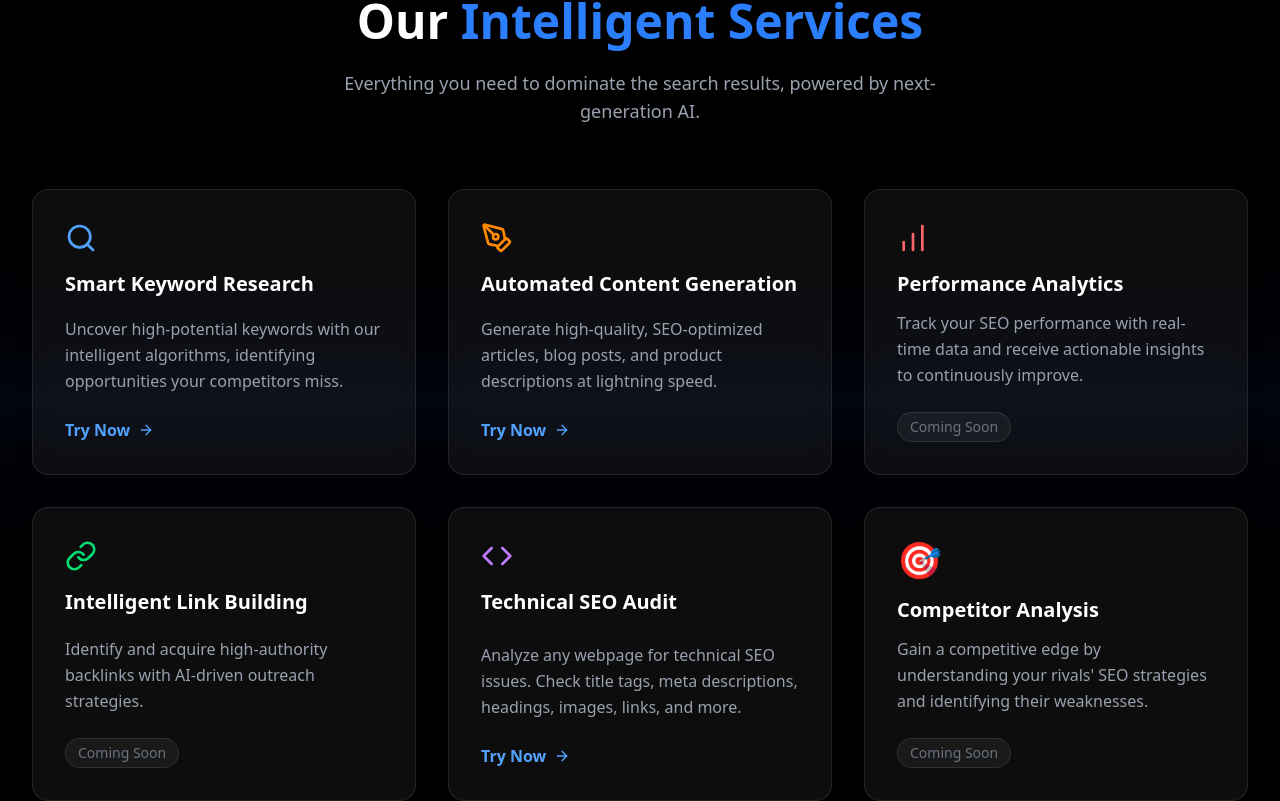
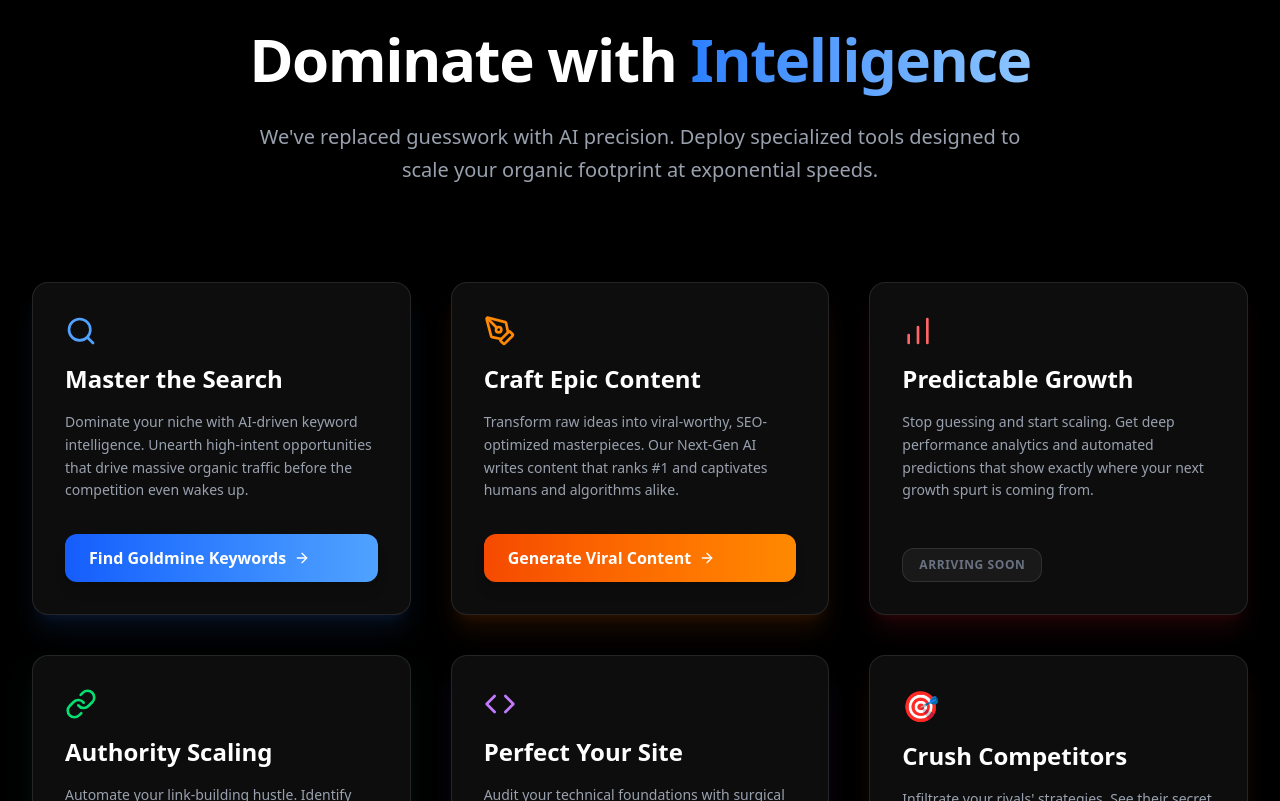
Before and after one commit to Luffy01012000/seo_suite, a Next.js app in the folder frontend/: page / in a window 1280 px wide. Shown: the part 899-1700 px from the top of the page. Built offline with nearby package versions, Linux system fonts and the light colour scheme.

Commit message:
refactor: ui changes

```diff
--- a/frontend/app/page.tsx
+++ b/frontend/app/page.tsx
@@ -11,6 +11,7 @@ import {
   ArrowRight,
   Code,
 } from "lucide-react";
+import { cn } from "@/lib/utils";
 
 interface ServiceCardProps {
   icon: React.ReactNode;
@@ -18,6 +19,8 @@ interface ServiceCardProps {
   description: string;
   comingSoon?: boolean;
   href?: string;
+  buttonText?: string;
+  color?: string;
 }
 
 const ServiceCard = ({
@@ -26,80 +29,114 @@ const ServiceCard = ({
   description,
   comingSoon,
   href,
+  buttonText = "Try Now",
+  color = "blue",
 }: ServiceCardProps) => {
-  const content = (
-    <div className="bg-white/5 border border-white/10 p-8 rounded-2xl backdrop-blur-sm shadow-xl transition-all duration-300 hover:border-blue-500/50 hover:shadow-blue-500/20 relative h-full flex flex-col">
-      <div className="text-4xl mb-4 text-blue-500">{icon}</div>
-      <h3 className="text-xl font-semibold mb-3 text-white flex-grow">
+  const colorMap: Record<string, string> = {
+    blue: "text-blue-500 hover:border-blue-500/50 hover:shadow-blue-500/20 shadow-blue-500/10",
+    orange: "text-orange-500 hover:border-orange-500/50 hover:shadow-orange-500/20 shadow-orange-500/10",
+    red: "text-red-500 hover:border-red-500/50 hover:shadow-red-500/20 shadow-red-500/10",
+    green: "text-green-500 hover:border-green-500/50 hover:shadow-green-500/20 shadow-green-500/10",
+    purple: "text-purple-500 hover:border-purple-500/50 hover:shadow-purple-500/20 shadow-purple-500/10",
+  };
+
+  const btnColorMap: Record<string, string> = {
+    blue: "from-blue-600 to-blue-400 group-hover:shadow-blue-500/40",
+    orange: "from-orange-600 to-orange-400 group-hover:shadow-orange-500/40",
+    red: "from-red-600 to-red-400 group-hover:shadow-red-500/40",
+    green: "from-green-600 to-green-400 group-hover:shadow-green-500/40",
+    purple: "from-purple-600 to-purple-400 group-hover:shadow-purple-500/40",
+  };
+
+  return (
+    <div className={cn(
+      "group bg-white/5 border border-white/10 p-8 rounded-2xl backdrop-blur-sm shadow-xl transition-all duration-500 relative h-full flex flex-col",
+      colorMap[color]
+    )}>
+      <div className="text-4xl mb-4 transition-transform duration-500 group-hover:scale-110 group-hover:rotate-3">{icon}</div>
+      <h3 className="text-2xl font-bold mb-4 text-white group-hover:text-transparent group-hover:bg-clip-text group-hover:bg-gradient-to-r group-hover:from-white group-hover:to-gray-400 transition-all duration-300">
         {title}
       </h3>
-      <p className="text-gray-400 mb-6 leading-relaxed">{description}</p>
+      <p className="text-gray-400 mb-8 leading-relaxed text-sm flex-grow">
+        {description}
+      </p>
+
       {comingSoon ? (
-        <div className="mt-auto inline-flex items-center gap-2 px-3 py-1 rounded-full bg-white/5 border border-white/10 text-gray-500 text-sm font-medium cursor-not-allowed w-fit">
-          <span>Coming Soon</span>
+        <div className="mt-auto inline-flex items-center gap-2 px-4 py-2 rounded-xl bg-white/5 border border-white/10 text-gray-500 text-xs font-bold uppercase tracking-wider cursor-not-allowed w-fit">
+          <span>Arriving Soon</span>
         </div>
       ) : (
         <Link
           href={href || "#"}
-          className="mt-auto inline-flex items-center text-blue-400 font-semibold hover:text-blue-300 transition-colors group-hover:translate-x-1 duration-300 w-fit"
+          className={cn(
+            "mt-auto inline-flex items-center gap-2 px-6 py-3 bg-gradient-to-r text-white font-bold rounded-xl transition-all duration-300 shadow-lg group-hover:-translate-y-1",
+            btnColorMap[color]
+          )}
         >
-          Try Now <ArrowRight className="w-4 h-4 ml-2" />
+          {buttonText} <ArrowRight className="w-4 h-4 group-hover:translate-x-1 transition-transform" />
         </Link>
       )}
     </div>
   );
-
-  return content;
 };
 
 const services: ServiceCardProps[] = [
   {
     icon: <Search className="w-8 h-8 text-blue-400" />,
-    title: "Smart Keyword Research",
+    title: "Master the Search",
     description:
-      "Uncover high-potential keywords with our intelligent algorithms, identifying opportunities your competitors miss.",
+      "Dominate your niche with AI-driven keyword intelligence. Unearth high-intent opportunities that drive massive organic traffic before the competition even wakes up.",
     href: "/keyword-research",
+    buttonText: "Find Goldmine Keywords",
+    color: "blue",
   },
   {
     icon: <PenTool className="w-8 h-8 text-orange-400" />,
-    title: "Automated Content Generation",
+    title: "Craft Epic Content",
     description:
-      "Generate high-quality, SEO-optimized articles, blog posts, and product descriptions at lightning speed.",
+      "Transform raw ideas into viral-worthy, SEO-optimized masterpieces. Our Next-Gen AI writes content that ranks #1 and captivates humans and algorithms alike.",
     href: "/content-generation",
+    buttonText: "Generate Viral Content",
+    color: "orange",
   },
   {
     icon: <BarChart className="w-8 h-8 text-red-400" />,
-    title: "Performance Analytics",
+    title: "Predictable Growth",
     description:
-      "Track your SEO performance with real-time data and receive actionable insights to continuously improve.",
+      "Stop guessing and start scaling. Get deep performance analytics and automated predictions that show exactly where your next growth spurt is coming from.",
     comingSoon: true,
+    color: "red",
   },
   {
     icon: <LinkIcon className="w-8 h-8 text-green-400" />,
-    title: "Intelligent Link Building",
+    title: "Authority Scaling",
     description:
-      "Identify and acquire high-authority backlinks with AI-driven outreach strategies.",
+      "Automate your link-building hustle. Identify and secure high-authority backlinks with AI-driven outreach that gets replied to every single time.",
     comingSoon: true,
+    color: "green",
   },
   {
     icon: <Code className="w-8 h-8 text-purple-400" />,
-    title: "Technical SEO Audit",
+    title: "Perfect Your Site",
     description:
-      "Analyze any webpage for technical SEO issues. Check title tags, meta descriptions, headings, images, links, and more.",
+      "Audit your technical foundations with surgical precision. Fix hidden leaks in your search visibility and ensure every page is a high-speed SEO powerhouse.",
     href: "/technical-seo",
+    buttonText: "Launch Tech Audit",
+    color: "purple",
   },
   {
-    icon: "🎯",
-    title: "Competitor Analysis",
+    icon: <div className="text-3xl">🎯</div>,
+    title: "Crush Competitors",
     description:
-      "Gain a competitive edge by understanding your rivals' SEO strategies and identifying their weaknesses.",
+      "Infiltrate your rivals' strategies. See their secret keywords, backlink profiles, and content gaps to outmaneuver them at every turn.",
     comingSoon: true,
+    color: "orange",
   },
 ];
 
 export default function Home() {
   return (
-    <main className="bg-black min-h-screen text-white transition-colors duration-300">
+    <main className="bg-black min-h-screen text-white selection:bg-blue-500/30">
       <Navbar />
 
       <Hero />
@@ -107,28 +144,30 @@ export default function Home() {
       {/* Services Section */}
       <section
         id="services"
-        className="py-24 relative overflow-hidden bg-black"
+        className="py-32 relative overflow-hidden"
       >
-        <div className="absolute inset-0 bg-gradient-to-b from-black via-blue-900/10 to-black pointer-events-none" />
+        <div className="absolute inset-0 bg-[radial-gradient(circle_at_center,_var(--tw-gradient-stops))] from-blue-900/10 via-black to-black pointer-events-none" />
+        <div className="absolute top-0 left-0 w-full h-px bg-gradient-to-r from-transparent via-white/10 to-transparent" />
 
         <div className="max-w-7xl mx-auto px-4 sm:px-6 lg:px-8 relative z-10">
-          <div className="text-center mb-16">
-            <h2 className="text-3xl md:text-5xl font-bold mb-6 text-white">
-              Our <span className="text-blue-500">Intelligent Services</span>
+          <div className="text-center mb-24">
+            <h2 className="text-4xl md:text-6xl font-extrabold mb-8 text-white tracking-tight">
+              Dominate with <span className="text-transparent bg-clip-text bg-gradient-to-r from-blue-500 to-blue-300">Intelligence</span>
             </h2>
-            <p className="text-gray-400 max-w-2xl mx-auto text-lg">
-              Everything you need to dominate the search results, powered by
-              next-generation AI.
+            <p className="text-gray-400 max-w-3xl mx-auto text-xl leading-relaxed font-medium">
+              We've replaced guesswork with AI precision. Deploy specialized tools
+              designed to scale your organic footprint at exponential speeds.
             </p>
           </div>
 
-          <div className="grid grid-cols-1 md:grid-cols-2 lg:grid-cols-3 gap-8">
+          <div className="grid grid-cols-1 md:grid-cols-2 lg:grid-cols-3 gap-10">
             {services.map((service, index) => (
               <ServiceCard key={index} {...service} />
             ))}
           </div>
         </div>
       </section>
+
 
       {/* Why Choose Us / Features */}
       <section
--- a/frontend/components/Hero.tsx
+++ b/frontend/components/Hero.tsx
@@ -3,7 +3,7 @@ import { ArrowRight, Sparkles } from 'lucide-react';
 
 export default function Hero() {
     return (
-        <div className="relative min-h-screen flex items-center justify-center overflow-hidden bg-black pt-16">
+        <div className="relative min-h-screen flex items-center justify-center overflow-hidden bg-black pt-32 lg:pt-16 pb-12 lg:pb-0">
             {/* Background Gradients - Adjusted for Dark Mode */}
             <div className="absolute top-0 left-1/4 w-96 h-96 bg-blue-600/20 rounded-full blur-[128px] opacity-70" />
             <div className="absolute bottom-0 right-1/4 w-96 h-96 bg-orange-500/20 rounded-full blur-[128px] opacity-70" />
--- a/frontend/components/Navbar.tsx
+++ b/frontend/components/Navbar.tsx
@@ -8,7 +8,7 @@ import { useState, useEffect } from 'react';
 const navLinks = [
     { name: 'Features', href: '#features' },
     { name: 'Blog', href: '/blog' },
-    { name: 'Admin', href: '/admin' },
+    // { name: 'Admin', href: '/admin' },
 ];
 
 import { usePathname } from 'next/navigation';
```
Also changed, not shown: frontend/app/technical-seo/page.tsx (+42 -7 lines), 1 other file (tests, documents, lock files or other folders).
